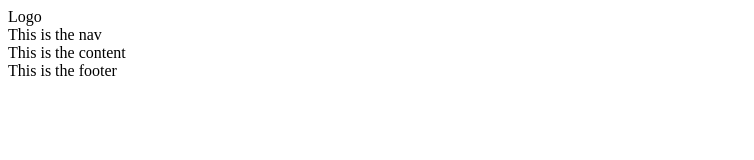
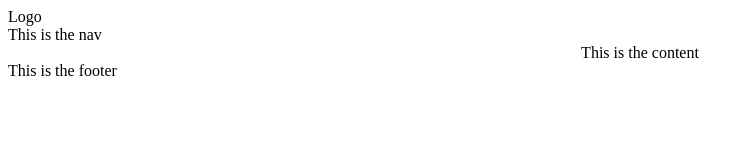
Before and after one commit to JRHS-Media/hello-world-lauryn11, a plain HTML site: page index.html in a window 1280 px wide. Shown: the whole page, without its empty margins (0-754 px from the left). Drawn offline with Linux system fonts and the light colour scheme.

Commit message:
css style them

```diff
--- a/css.css
+++ b/css.css
@@ -4,3 +4,15 @@ p {
     font-family:  sans-serif;
 
 }
+
+.wrapper {
+    display: flex;
+    flex-wrap: wrap;
+    justify-content: center;
+    align-items: center;
+}
+
+.header {
+    width: 100%;
+
+}
```
